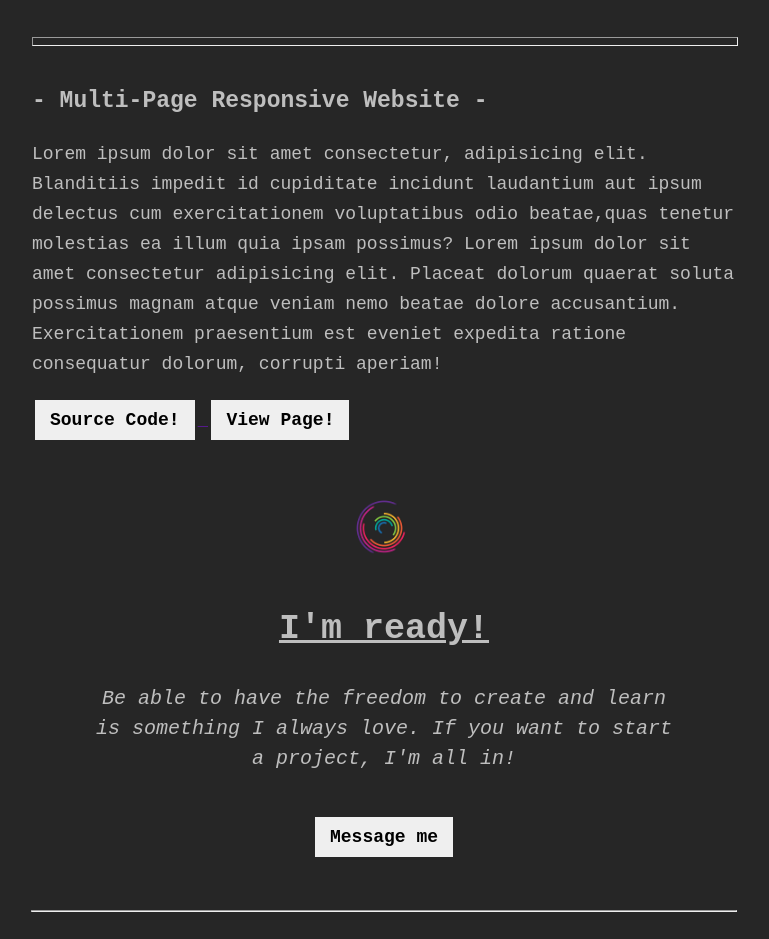
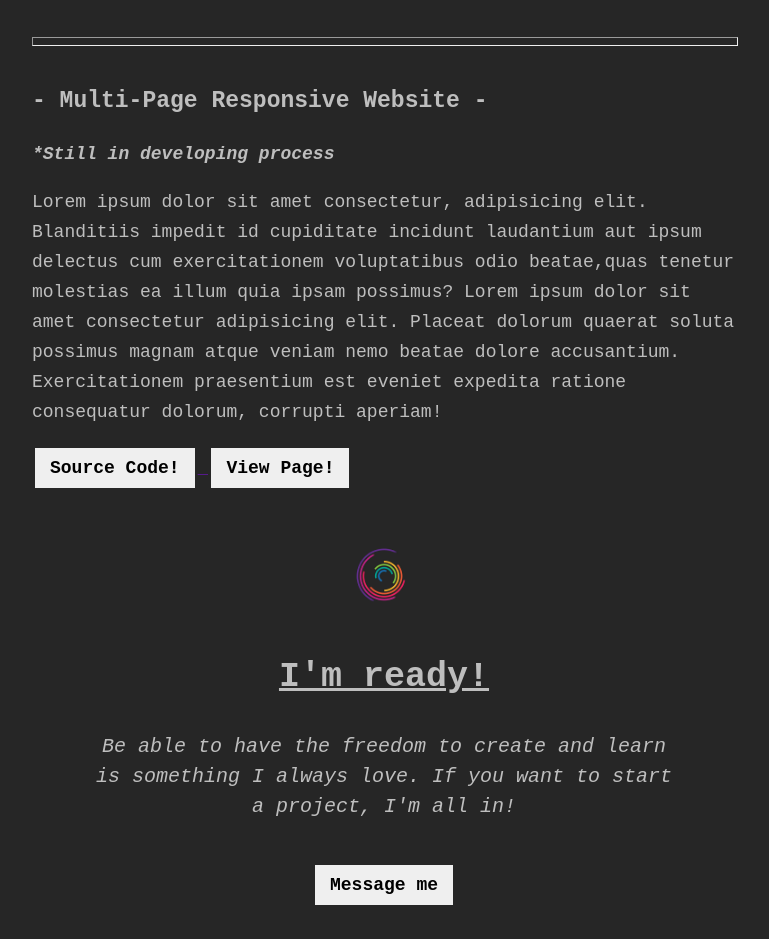
Before and after one commit to ScorpyG/DarkCave, a plain HTML site: page index.html in a window 1280 px wide. Shown: the part 2360-3299 px from the top of the page, without its empty margins (256-1025 px from the left). Drawn offline with Linux system fonts and the light colour scheme.

Commit message:
Update index.html

```diff
--- a/index.html
+++ b/index.html
@@ -104,6 +104,7 @@
             <hr id="break">
             <!---------------------Project #3--------------------->
             <h3>- Multi-Page Responsive Website -</h3>
+            <p><em><b>*Still in developing process</b></em></p>
             <p>Lorem ipsum dolor sit amet consectetur, adipisicing elit. Blanditiis impedit id
                 cupiditate incidunt laudantium aut ipsum delectus cum exercitationem voluptatibus
                 odio beatae,quas tenetur molestias ea illum quia ipsam possimus? Lorem ipsum dolor sit amet consectetur adipisicing elit.
```
